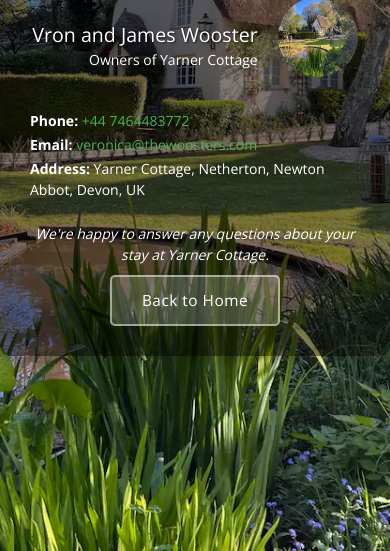
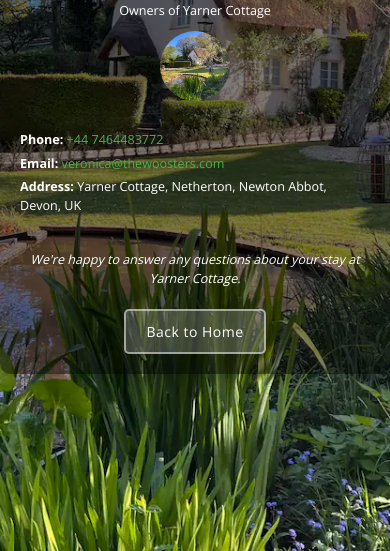
Before and after one commit to WO0O0O/YarnerCottage, a plain HTML site: page contact.html in a window 390 px wide. Shown: the part 293-844 px from the top of the page. Drawn offline with nearby package versions, Linux system fonts and the light colour scheme.

Commit message:
Update contact.css
fits iPhone

```diff
--- a/contact.css
+++ b/contact.css
@@ -69,18 +69,19 @@ body {
     width: 80px;
     height: 80px;
     border-radius: 50%;
+    object-fit: cover;
+    object-position: center;
 }
 
 .contact-info {
-    margin-top: 10px; /* Reduced top margin */
-    margin-bottom: 10px; /* Reduced bottom margin */
+    margin-top: 15px; /* Slightly increased top margin */
+    margin-bottom: 15px; /* Slightly increased bottom margin */
     text-align: left;
     display: inline-block;
-    margin-top: 20px;
 }
 
 .contact-info p {
-    margin: 3px 0; /* Further reduced spacing between contact info lines */
+    margin: 5px 0; /* Slightly increased spacing between contact info lines */
 }
 
 .contact-info a {
@@ -100,8 +101,8 @@ body {
 }
 
 .contact-message {
-    margin-top: 10px; /* Added top margin */
-    margin-bottom: 10px; /* Reduced bottom margin */
+    margin-top: 15px; /* Slightly increased top margin */
+    margin-bottom: 20px; /* Increased bottom margin */
     font-style: italic;
 }
 
@@ -124,3 +125,51 @@ body {
     transform: translateY(-3px);
     box-shadow: 0 4px 6px rgba(0, 0, 0, 0.1);
 }
+
+/* iPhone-specific styles */
+@media only screen and (max-width: 414px) {
+    .contact-content {
+        padding: 20px;
+        width: 95%;
+    }
+
+    .contact-content h1 {
+        font-size: 1.6em;
+    }
+
+    .owner-profile {
+        flex-direction: column;
+    }
+
+    .owner-info {
+        text-align: center;
+        margin-right: 0;
+        margin-bottom: 10px;
+    }
+
+    .owner-info h2 {
+        font-size: 1.2em;
+    }
+
+    .owner-info p {
+        font-size: 0.9em;
+    }
+
+    .owner-profile img {
+        width: 70px;
+        height: 70px;
+    }
+
+    .contact-info {
+        font-size: 0.9em;
+    }
+
+    .contact-message {
+        font-size: 0.9em;
+    }
+
+    .cta-button {
+        padding: 10px 20px;
+        font-size: 1rem;
+    }
+}
```
